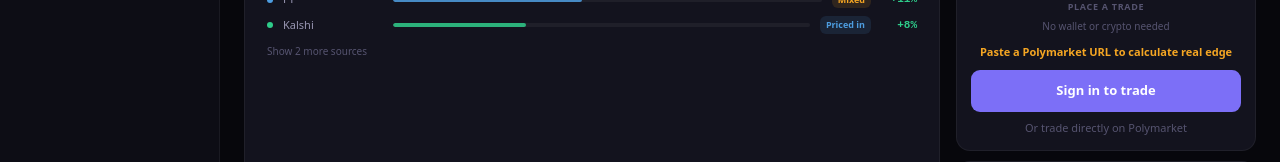
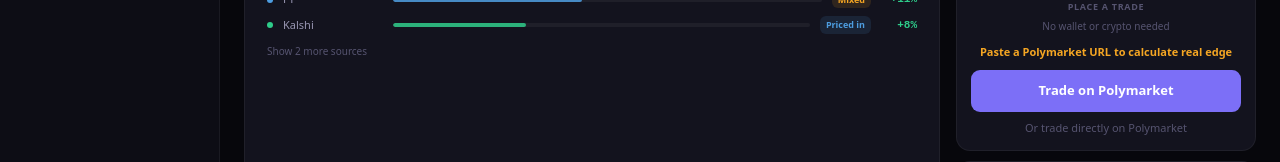
Before and after one commit to anujagadde18/tradedna, a Next.js app: page /scores in a window 1280 px wide. Shown: the part 519-681 px from the top of the page. Built offline with nearby package versions, Linux system fonts and the light colour scheme.

Commit message:
feat: trade button opens polymarket directly

```diff
--- a/app/scores/page.tsx
+++ b/app/scores/page.tsx
@@ -656,7 +656,7 @@ function ScoresPageContent() {
                       <div style={{ fontSize:9, fontWeight:700, textTransform:'uppercase', letterSpacing:'0.7px', color:C.t3, textAlign:'center', marginBottom:5 }}>Place a trade</div>
                       <div style={{ fontSize:10, color:C.t3, textAlign:'center', marginBottom:10 }}>No wallet or crypto needed</div>
                       <div style={{ fontSize:11, fontWeight:700, color:C.amber, textAlign:'center', marginBottom:10 }}>{hasLiveMarket && edgeVal > 0 ? 'Suggested: ' + betAmt : 'Paste a Polymarket URL to calculate real edge'}</div>
-                      <button style={{ width:'100%', padding:11, background:C.purple, color:'#fff', border:'none', borderRadius:9, fontSize:13, fontWeight:700, cursor:'pointer', marginBottom:8 }} onClick={() => setShowMagicModal(true)}>Sign in to trade</button>
+                      <button style={{ width:'100%', padding:11, background:C.purple, color:'#fff', border:'none', borderRadius:9, fontSize:13, fontWeight:700, cursor:'pointer', marginBottom:8 }} onClick={() => window.open(isPolymarketUrl ? event : 'https://polymarket.com', '_blank')}>Trade on Polymarket</button>
                       <a href="https://polymarket.com" target="_blank" rel="noopener noreferrer" style={{ fontSize:11, color:C.t3, textDecoration:"none", display:"block", textAlign:"center", cursor:"pointer" }}>Or trade directly on Polymarket</a>
                     </div>
                   )}
@@ -890,7 +890,7 @@ function ScoresPageContent() {
                     <div style={{ fontSize:13, fontWeight:600, marginBottom:4 }}>Sign in with your email</div>
                     <div style={{ fontSize:11, color:C.t3, marginBottom:14 }}>No wallet or crypto experience needed. Magic Link - just your email.</div>
                     <div style={{ fontSize:13, fontWeight:700, color:C.amber, marginBottom:14 }}>{hasLiveMarket && edgeVal > 0 ? 'Suggested: ' + betAmt : 'Paste a Polymarket URL to calculate real edge'}</div>
-                    <button style={{ width:'100%', padding:12, background:C.purple, color:'#fff', border:'none', borderRadius:9, fontSize:13, fontWeight:700, cursor:'pointer', marginBottom:8 }} onClick={() => setShowMagicModal(true)}>Sign in to trade</button>
+                    <button style={{ width:'100%', padding:12, background:C.purple, color:'#fff', border:'none', borderRadius:9, fontSize:13, fontWeight:700, cursor:'pointer', marginBottom:8 }} onClick={() => window.open(isPolymarketUrl ? event : 'https://polymarket.com', '_blank')}>Trade on Polymarket</button>
                     <a href="https://polymarket.com" target="_blank" rel="noopener noreferrer" style={{ fontSize:11, color:C.t3, textDecoration:"none", display:"block", textAlign:"center", cursor:"pointer" }}>Or trade directly on Polymarket</a>
                     <div style={{ fontSize:9, color:C.t4, marginTop:6 }}>Powered by Polymarket. Not financial advice.</div>
                   </div>
```
